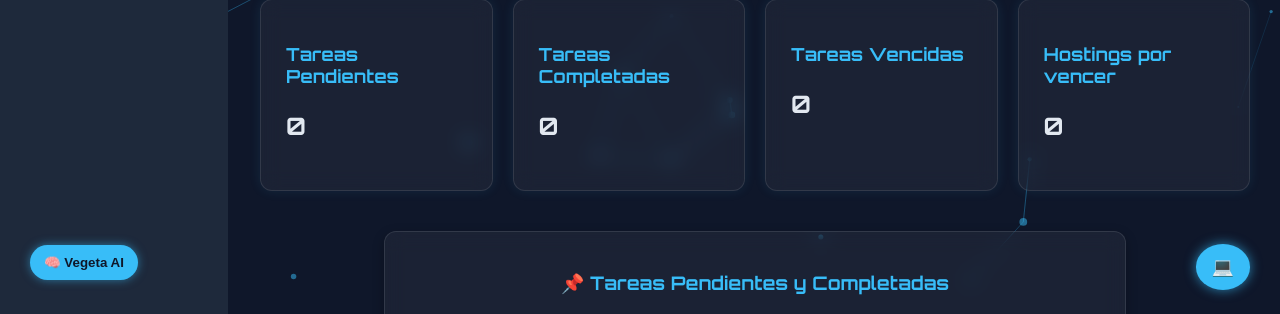
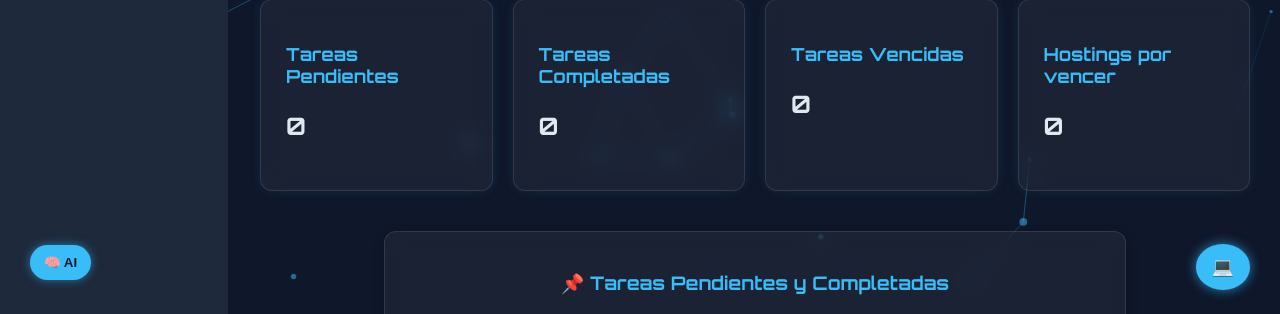
Before and after one commit to D13GOLF/soygeek-panel, a Flask app: page / in a window 1280 px wide. Shown: the part 490-804 px from the top of the page. Run offline with Flask 3, Linux system fonts and the light colour scheme; data that the repository does not hold is empty; some libraries are stand-ins or nearby versions.

Commit message:
Update dashboard.html

```diff
--- a/templates/dashboard.html
+++ b/templates/dashboard.html
@@ -56,7 +56,7 @@
   </div>
 </div>
 <!-- Botón para abrir -->
-<button class="asistente-toggle" onclick="abrirAsistente()">🧠 Vegeta AI</button>
+<button class="asistente-toggle" onclick="abrirAsistente()">🧠  AI</button>
 
 <!-- 👾 Consola flotante JARVIS -->
 <div class="console-jarvis" id="console-jarvis" style="display: none;">
@@ -167,7 +167,7 @@ document.addEventListener("DOMContentLoaded", () => {
     })
     .then(res => res.json())
     .then(data => {
-      consola.innerHTML += `<div><strong>Vegeta:</strong> ${data.respuesta}</div>`;
+      consola.innerHTML += `<div><strong>Vegeta AI:</strong> ${data.respuesta}</div>`;
       consola.scrollTop = consola.scrollHeight;
 
       // 🔊 Reproducir voz si existe
@@ -175,7 +175,7 @@ document.addEventListener("DOMContentLoaded", () => {
       voz.play();
     })
     .catch(() => {
-      consola.innerHTML += `<div><strong>Vegeta:</strong> Error al procesar el comando</div>`;
+      consola.innerHTML += `<div><strong>Vegeta AI:</strong> Error al procesar el comando</div>`;
     });
   }
 </script>
```
